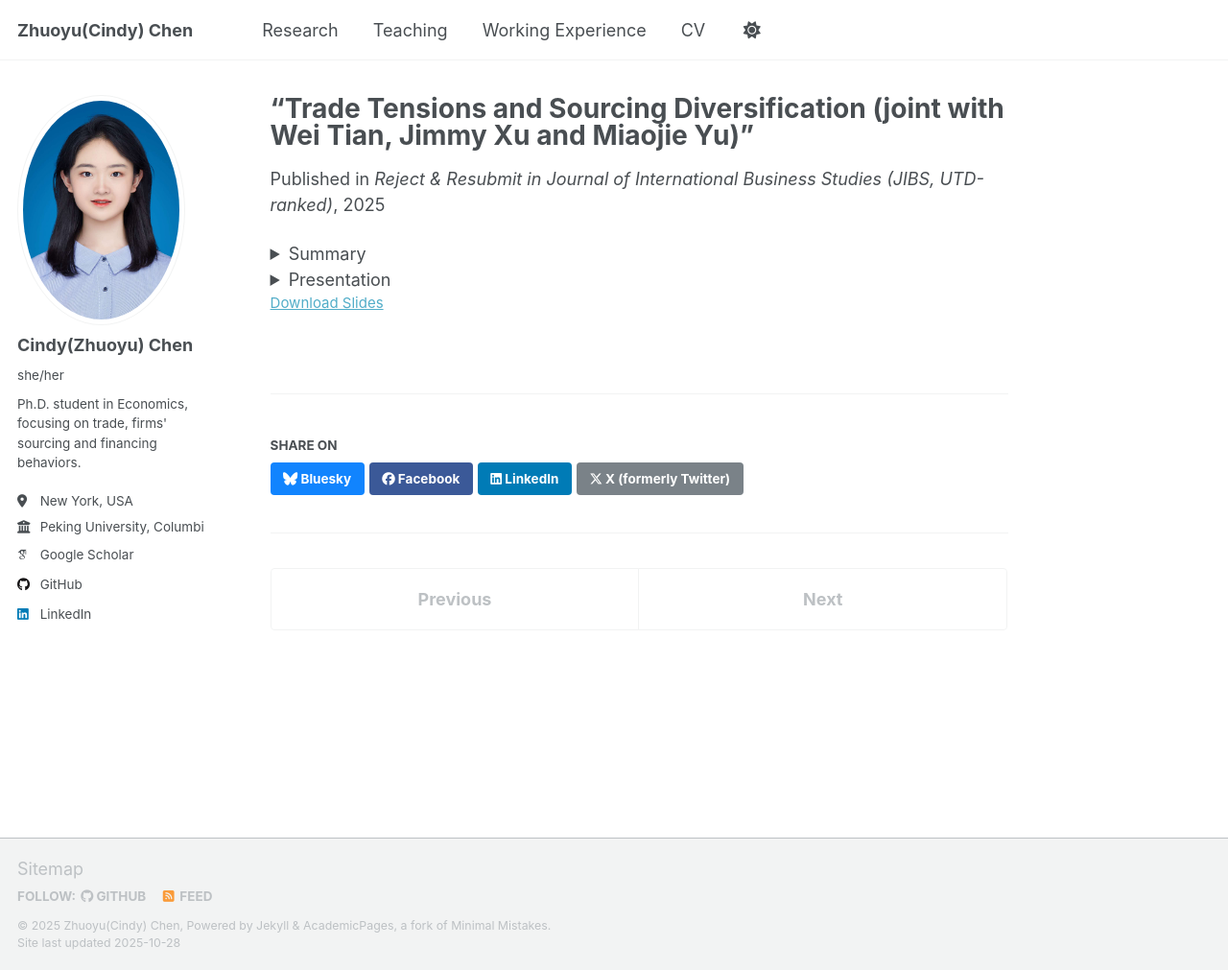
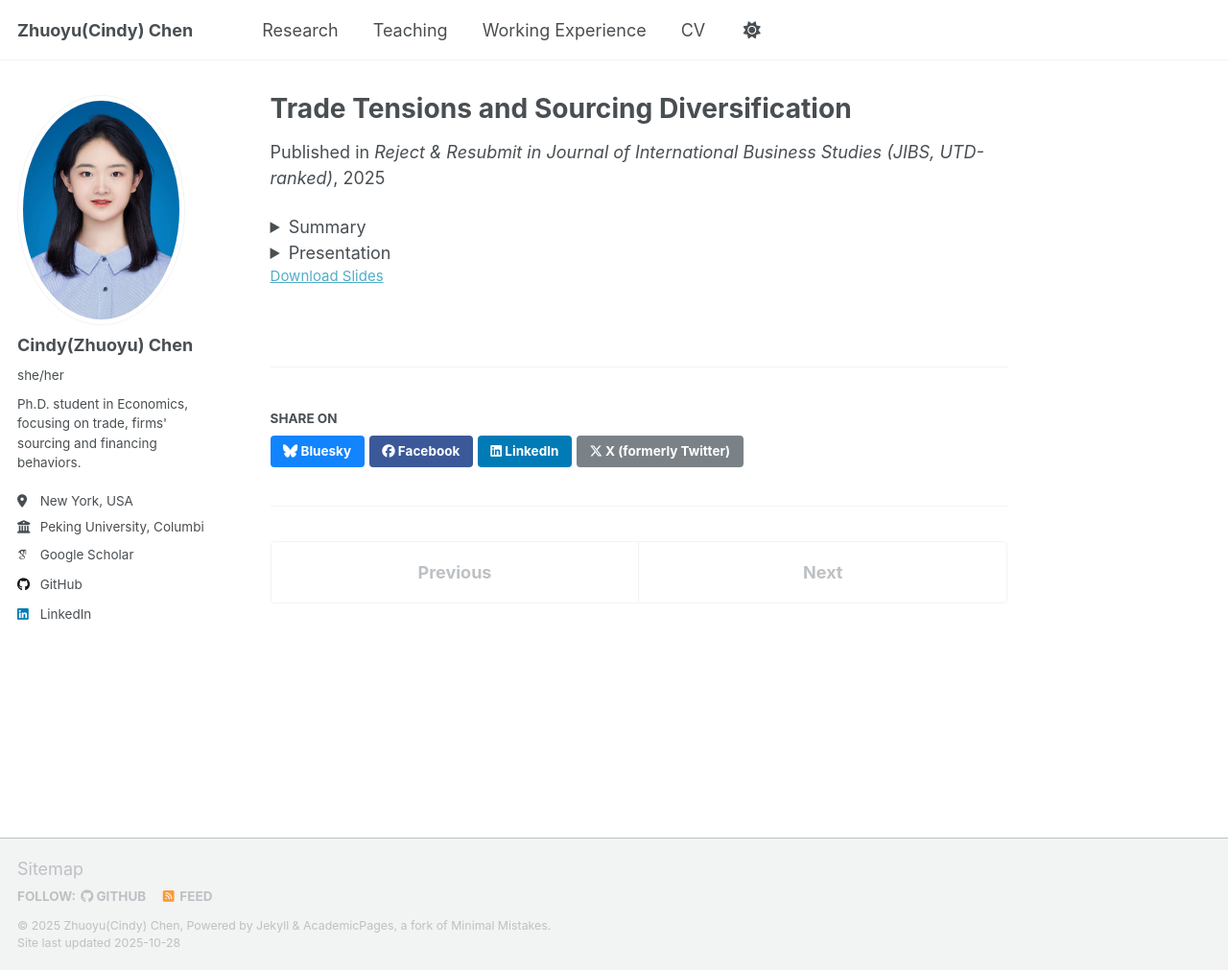
Before and after one commit to Cindyeco/Cindyeco.github.io, a Jekyll site: the page built from _publications/Trade-Tensions-and-Sourcing Diversification.md, in a window 1280 px wide and 1011 px high. Shown: the whole window at 96% size. Built offline with Jekyll 4.4.1, drawn with Linux system fonts in a browser that asks for light colours; some web fonts are replaced; a script that is not in the unit is left out; part of the change alters nothing that is shown.

Commit message:
Update Trade-Tensions-and-Sourcing Diversification.md

```diff
--- a/_publications/Trade-Tensions-and-Sourcing Diversification.md
+++ b/_publications/Trade-Tensions-and-Sourcing Diversification.md
@@ -1,9 +1,9 @@
 ---
-title: “Trade Tensions and Sourcing Diversification (joint with Wei Tian, Jimmy Xu and Miaojie Yu)”
+title: "Trade Tensions and Sourcing Diversification"
 collection: publications
 category: "working_papers"
 permalink: /publications/Trade Tensions and Sourcing Diversification
-#excerpt: 'This paper is about the number 1. The number 2 is left for future work.'
+excerpt: 'This paper is a joint work with Wei Tian, Jimmy Xu and Miaojie Yu.'
 date: 2025-10-27
 venue: 'Reject & Resubmit in Journal of International Business Studies (JIBS, UTD-ranked)'
 slidesurl: 'https://cindyeco.github.io/files/slideJIBS.pdf'
```
